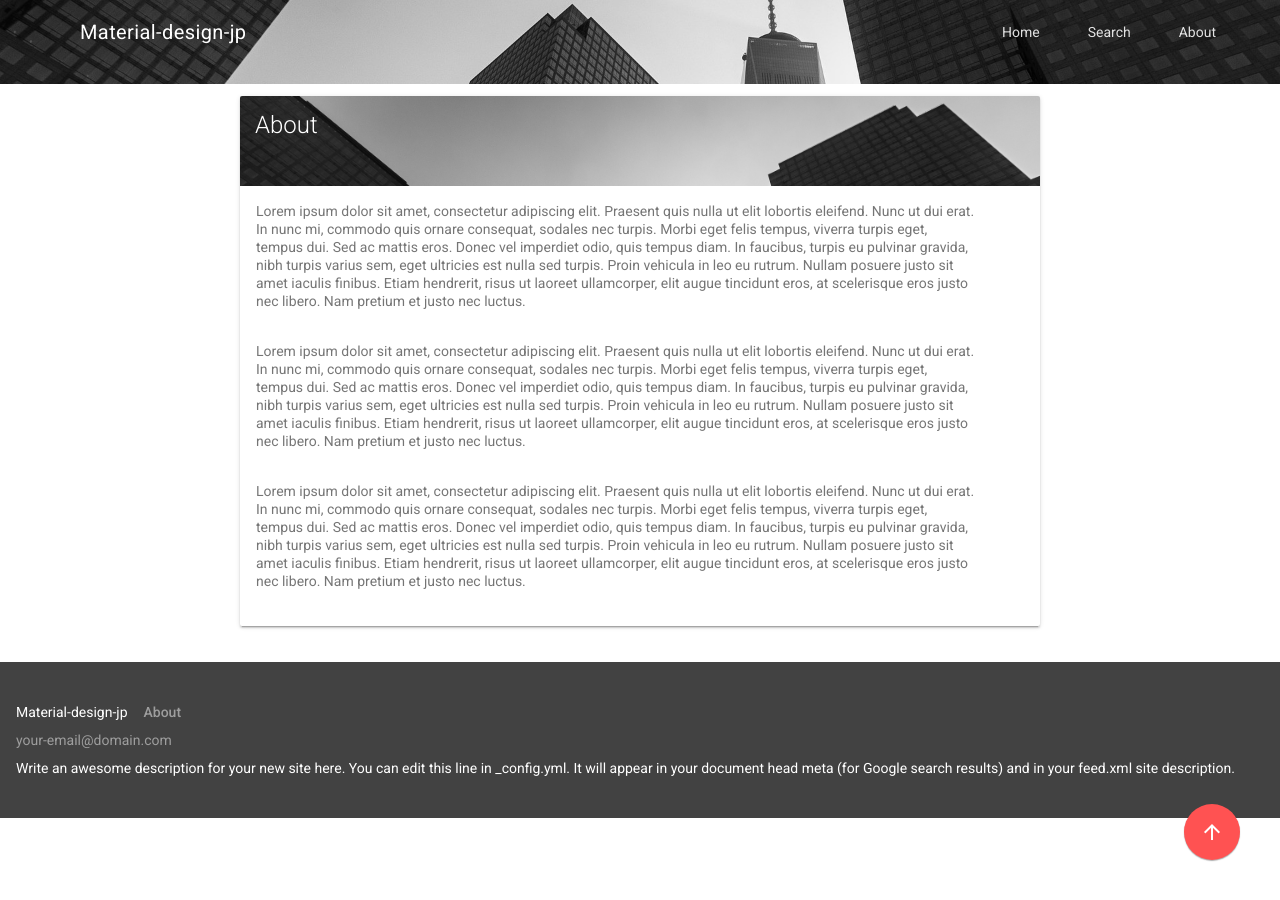
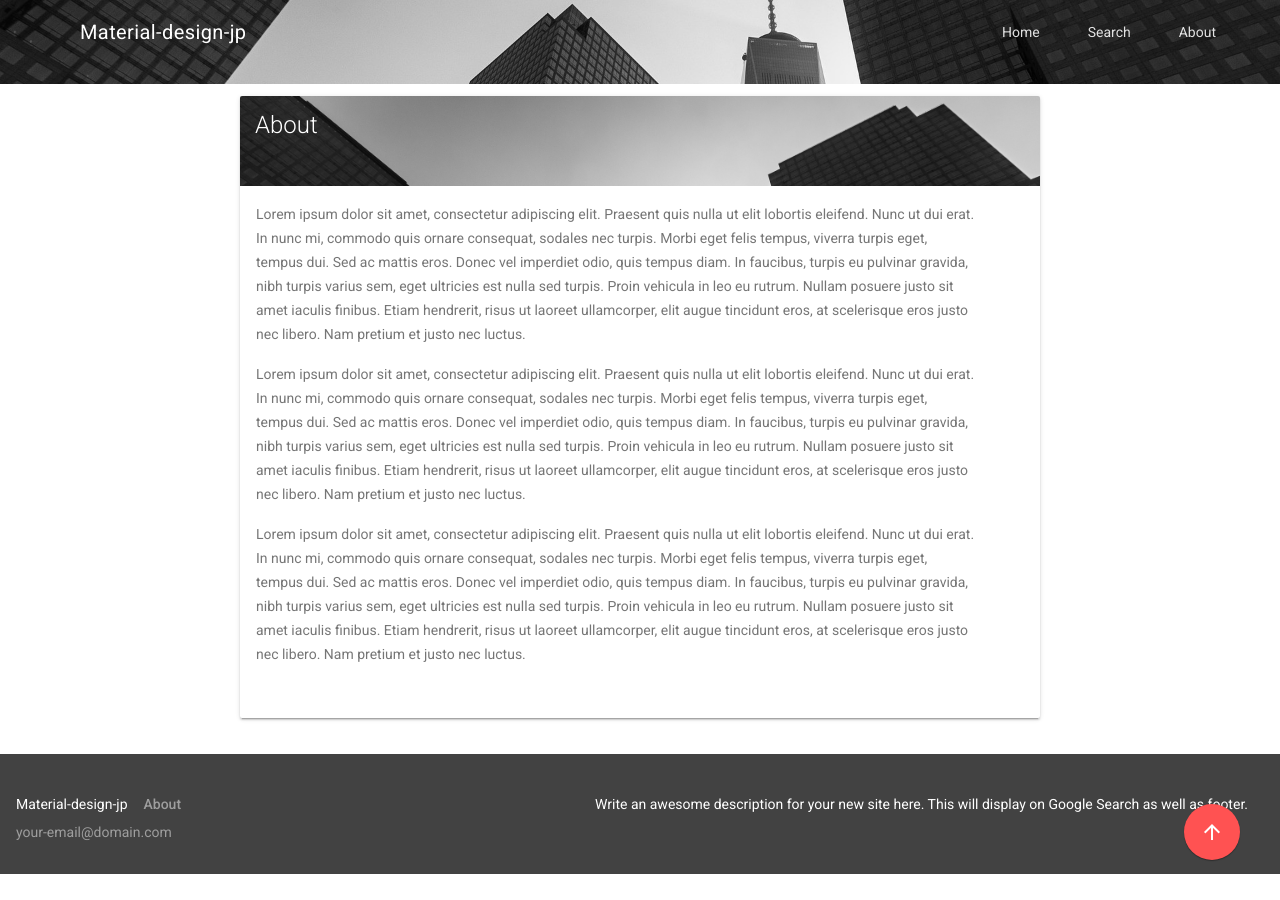
Before and after one commit to johnny-psh/material-blog-jp, a Jekyll site: the page built from about.md, in a window 1280 px wide. Built offline with Jekyll 4.4.1, drawn with Linux system fonts in a browser that asks for light colours.

Commit message:
6/8/2019 - Update footer

```diff
--- a/_config.yml
+++ b/_config.yml
@@ -2,9 +2,7 @@
 author: GitHub User
 email: your-email@domain.com
 description: > # this means to ignore newlines until baseurl
-  Write an awesome description for your new site here. You can edit this
-  line in _config.yml. It will appear in your document head meta (for
-  Google search results) and in your feed.xml site description.
+  Write an awesome description for your new site here. This will display on Google Search as well as footer.
 
 baseurl: ""
 url: /
--- a/_layouts/about.html
+++ b/_layouts/about.html
@@ -9,16 +9,10 @@
         <h2 class="mdl-card__title-text">About</h2>
     </div>
     <div class="mdl-card__supporting-text">
-            Lorem ipsum dolor sit amet, consectetur adipiscing elit. Praesent quis nulla ut elit lobortis eleifend. Nunc ut dui erat. In nunc mi, commodo quis ornare consequat, sodales nec turpis. Morbi eget felis tempus, viverra turpis eget, tempus dui. Sed ac mattis eros. Donec vel imperdiet odio, quis tempus diam. In faucibus, turpis eu pulvinar gravida, nibh turpis varius sem, eget ultricies est nulla sed turpis. Proin vehicula in leo eu rutrum. Nullam posuere justo sit amet iaculis finibus. Etiam hendrerit, risus ut laoreet ullamcorper, elit augue tincidunt eros, at scelerisque eros justo nec libero. Nam pretium et justo nec luctus.
+            {{ content }}
     </div>
 
-    <div class="mdl-card__supporting-text">
-            Lorem ipsum dolor sit amet, consectetur adipiscing elit. Praesent quis nulla ut elit lobortis eleifend. Nunc ut dui erat. In nunc mi, commodo quis ornare consequat, sodales nec turpis. Morbi eget felis tempus, viverra turpis eget, tempus dui. Sed ac mattis eros. Donec vel imperdiet odio, quis tempus diam. In faucibus, turpis eu pulvinar gravida, nibh turpis varius sem, eget ultricies est nulla sed turpis. Proin vehicula in leo eu rutrum. Nullam posuere justo sit amet iaculis finibus. Etiam hendrerit, risus ut laoreet ullamcorper, elit augue tincidunt eros, at scelerisque eros justo nec libero. Nam pretium et justo nec luctus.
-    </div>
 
-    <div class="mdl-card__supporting-text">
-            Lorem ipsum dolor sit amet, consectetur adipiscing elit. Praesent quis nulla ut elit lobortis eleifend. Nunc ut dui erat. In nunc mi, commodo quis ornare consequat, sodales nec turpis. Morbi eget felis tempus, viverra turpis eget, tempus dui. Sed ac mattis eros. Donec vel imperdiet odio, quis tempus diam. In faucibus, turpis eu pulvinar gravida, nibh turpis varius sem, eget ultricies est nulla sed turpis. Proin vehicula in leo eu rutrum. Nullam posuere justo sit amet iaculis finibus. Etiam hendrerit, risus ut laoreet ullamcorper, elit augue tincidunt eros, at scelerisque eros justo nec libero. Nam pretium et justo nec luctus.
-    </div>
     <div>&nbsp;</div>
 </div>
 <div>&nbsp;</div>
```
Also changed, not shown: about.md (+6 -0 lines).
